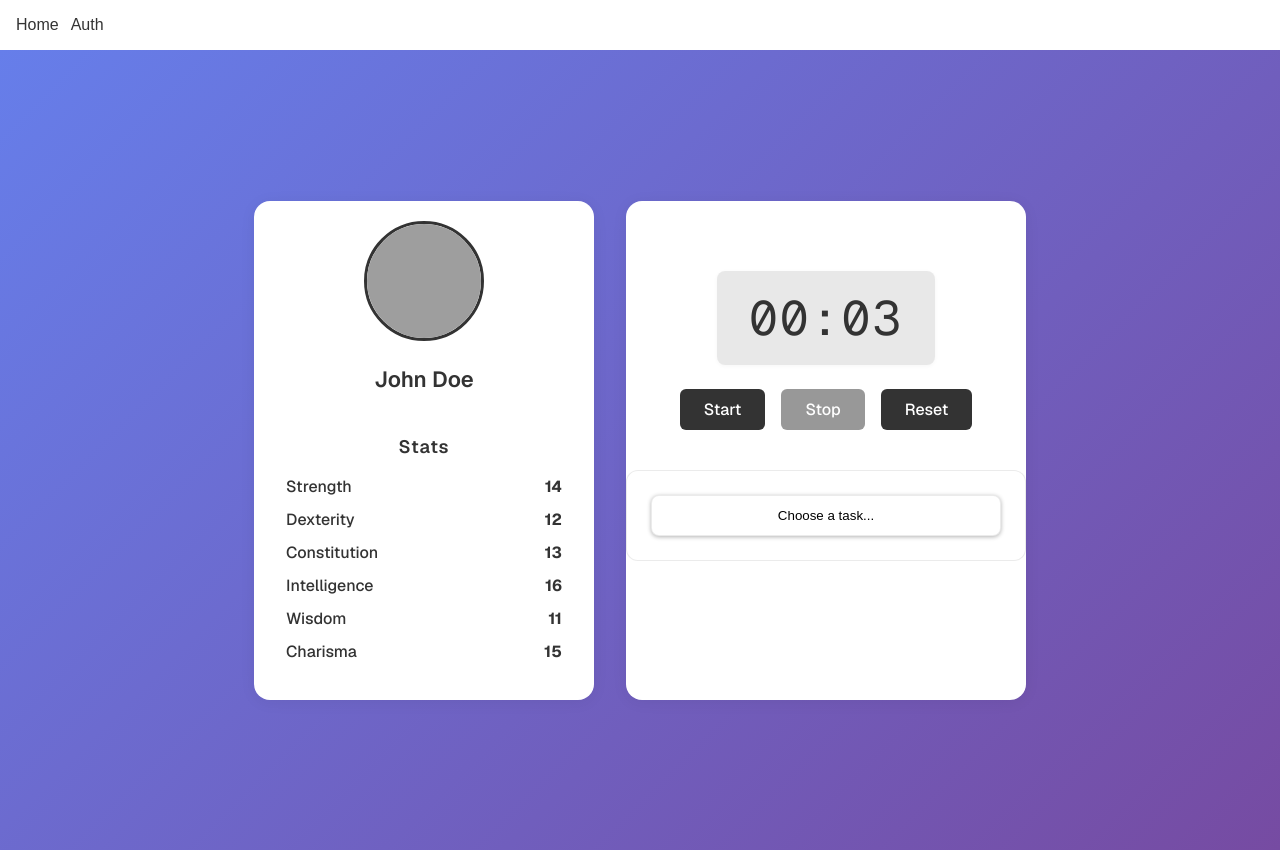
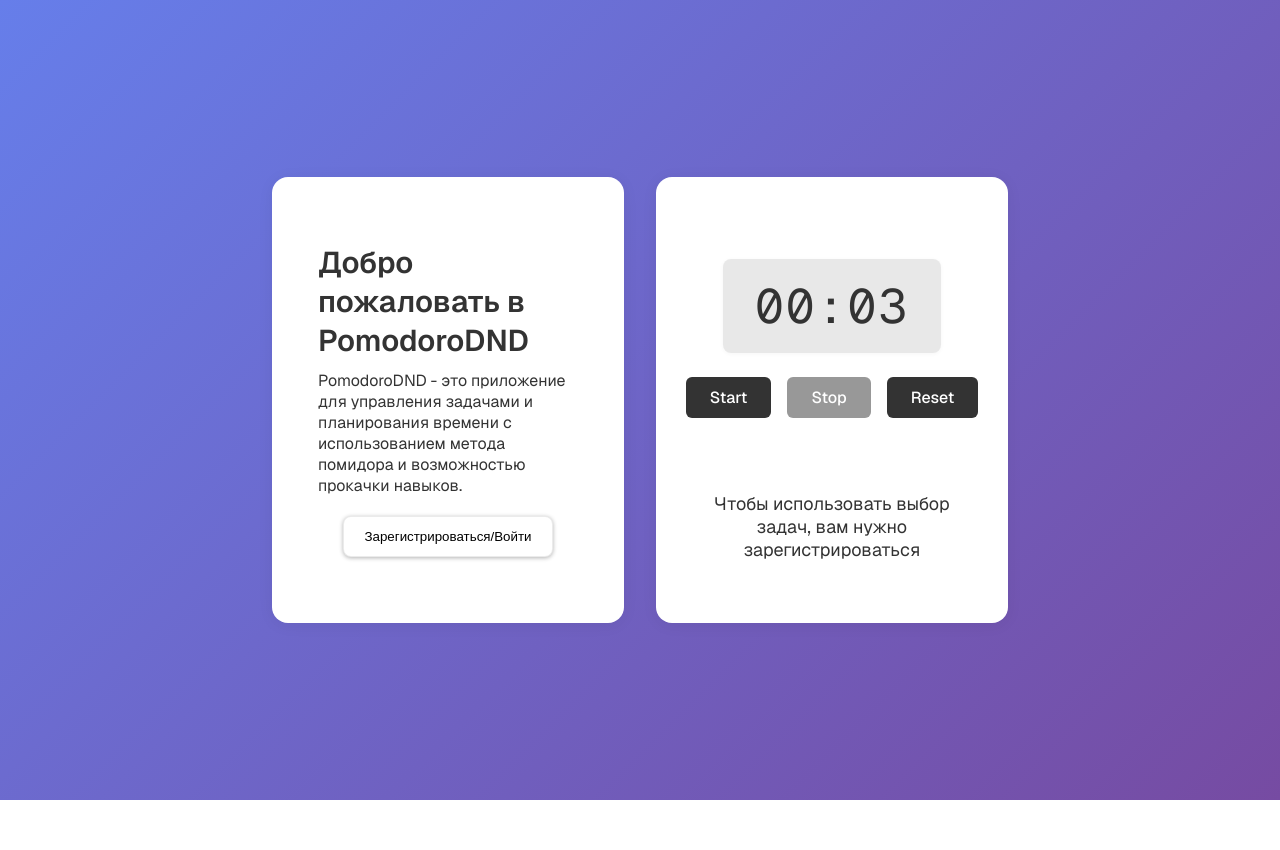
Before and after one commit to TatulArt/Pomodoro-DND, a Next.js app in the folder app/: page /home in a window 1280 px wide. After the commit the page ends 800 px from the top, so only its background shows below. Built offline with nearby package versions, Linux system fonts and the light colour scheme; grey boxes are pictures that could not be loaded.

Commit message:
допилил авторизацию, добавил работу с состоянием приложения

```diff
--- /dev/null
+++ b/app/src/app/AuthContext.js
@@ -0,0 +1,17 @@
+'use client';
+import React, { createContext, useContext, useState } from "react";
+
+const AuthContext = createContext();
+
+export function AuthProvider({ children }) {
+  const [isLoggedIn, setIsLoggedIn] = useState(false);
+  return (
+    <AuthContext.Provider value={{ isLoggedIn, setIsLoggedIn }}>
+      {children}
+    </AuthContext.Provider>
+  );
+}
+
+export function useAuth() {
+  return useContext(AuthContext);
+}
--- a/app/src/app/components/mainPage/leftHalf/profile/profile.js
+++ b/app/src/app/components/mainPage/leftHalf/profile/profile.js
@@ -1,4 +1,3 @@
-import React from "react";
 import styles from "./profile.module.css";
 import Image from "next/image";
 
@@ -9,7 +8,7 @@
 
 export default function Profile() {
   return (
-    <div className={styles["profile-container"]}>
+     <div className={styles["profile-container"]}>
       <Image
         src={userProfile.avatar}
         alt={`${userProfile.name} avatar`}
@@ -21,5 +20,7 @@
         {userProfile.name}
       </h2>
     </div>
+
+
   );
 }
--- a/app/src/app/components/mainPage/rightHalf/timer/timer.module.css
+++ b/app/src/app/components/mainPage/rightHalf/timer/timer.module.css
@@ -3,9 +3,8 @@
   flex-direction: column;
   align-items: center;
   justify-content: center;
-  padding: 60px 200px 0px 200px;
+  padding: 20px;
   max-width: 320px;
-  margin: 10px auto 40px auto;
   gap: 24px;
 }
 
--- a/app/src/app/globals.css
+++ b/app/src/app/globals.css
@@ -6,17 +6,19 @@
 
 html,
 body {
+  background: linear-gradient(135deg, #667eea 0%, #764ba2 100%);
   max-width: 100vw;
   overflow-x: hidden;
 }
 
-body {
+body, header {
+
   color: var(--foreground);
-  background: var(--background);
   font-family: Arial, Helvetica, sans-serif;
   -webkit-font-smoothing: antialiased;
   -moz-osx-font-smoothing: grayscale;
 }
+
 
 * {
   box-sizing: border-box;
--- a/app/src/app/home/page.js
+++ b/app/src/app/home/page.js
@@ -1,21 +1,49 @@
+'use client';
+
 import styles from "./page.module.css";
 import Timer from "../components/mainPage/rightHalf/timer/timer";
 import Profile from "../components/mainPage/leftHalf/profile/profile";
 import UserStats from "../components/mainPage/leftHalf/userStats/userStats";
 import TaskSelector from "../components/mainPage/rightHalf/taskSelector/taskSelector";
+import Link from "next/link";
+import { useAuth } from "../AuthContext";
 
 export default function Home() {
+  const { isLoggedIn } = useAuth();
+
   return (
     <div className={styles.page}>
       <main className={styles.main}>
         <div className={styles['main-page-container']}>
           <div className={styles['main-page-container-left']}>
-            <Profile />
-            <UserStats />
+            {isLoggedIn && <div>
+              <Profile />
+              <UserStats />
+            </div>}
+
+            {!isLoggedIn && <div className={styles['not-logged-in-container']}>
+              <div className={styles['not-logged-in-container-text']}>
+                <h1 className={styles['not-logged-in-container-text-title']}>
+                  Добро пожаловать в <span>PomodoroDND</span>
+                </h1>
+                <p>
+                  PomodoroDND - это приложение для управления задачами и планирования времени с использованием метода помидора и возможностью прокачки навыков.
+                </p>
+              </div>
+              <Link href="/authPage">
+                <button className={styles['register-button']}>
+                  Зарегистрироваться/Войти
+                </button>
+              </Link>
+            </div>}
+
           </div>
           <div className={styles['main-page-container-right']}>
             <Timer />
-            <TaskSelector />
+            {isLoggedIn && <TaskSelector />}
+            {!isLoggedIn && <div className={styles['not-logged-in-timer-text']}>
+                <p>Чтобы использовать выбор задач, вам нужно зарегистрироваться</p>
+            </div>}
           </div>
         </div>
       </main>
--- a/app/src/app/home/page.module.css
+++ b/app/src/app/home/page.module.css
@@ -9,6 +9,7 @@
   background: linear-gradient(135deg, #667eea 0%, #764ba2 100%);
   width: 100%;
   display: flex;
+  flex-direction: column;
   align-items: center;
   justify-content: center;
   min-height: 100svh;
@@ -112,12 +113,16 @@
   display: flex;
   flex-direction: row;
   align-items: flex-start;
-  justify-content: space-around;
+  justify-content: center;
+  padding: 0 200px;
   gap: 32px;
 }
 
 .main-page-container-left {
   background: var(--background);
+  min-width: 30%;
+  max-width: 40%;
+  padding: 16px;
   border-radius: 16px;
   box-shadow: 0 2px 16px 0 rgba(0,0,0,0.06);
   height: 100%;
@@ -125,34 +130,92 @@
 
 .main-page-container-right {
   background: var(--background);
+  min-width: 30%;
+  max-width: 40%;
+  padding: 50px 20px;
   border-radius: 16px;
   box-shadow: 0 2px 16px 0 rgba(0,0,0,0.06);
   height: 100%;
+  display: flex;
+  flex-direction: column;
+  align-items: center;
+  justify-content: space-around;
+}
+
+.not-logged-in-container {
   width: 100%;
+  height: 100%;
+  padding: 50px 30px;
+  display: flex;
+  flex-direction: column;
+  align-items: center;
+  justify-content: space-around;
+}
+
+.register-button {
+  text-align: center;
+  display: flex;
+  align-items: center;
+  padding: 12px 20px;
+  border-radius: 8px;
+  background: var(--background);
+  border: 1px solid var(--gray-alpha-200);
+  box-shadow: 0 1px 4px 0 rgba(0,0,0,0.3);
+  cursor: pointer;
+  transition: all 0.2s ease;
+}
+
+.not-logged-in-container-text {
+  margin-bottom: 20px;
+}
+
+
+.not-logged-in-container-text-title {
+  font-size: 30px;
+  font-weight: 600;
+  color: var(--foreground);
+  margin-bottom: 10px;
+}
+
+.not-logged-in-timer-text {
+  font-size: 18px;
+  font-weight: 400;
+  color: var(--foreground);
+  margin-top: 30px;
+  text-align: center;
+  width: 80%;
 }
 
 @media (max-width: 600px) {
+  .not-logged-in-container {
+    display: flex;
+    flex-direction: column;
+    align-items: center;
+    justify-content: center;
+    gap: 16px;
+  }
+
   .main-page-container {
     flex-direction: column-reverse;
     align-items: center;
     justify-content: center;
     gap: 16px;
+    padding: 0;
   }
 
-  .main-page-container-left {
+  .main-page-container-left, .main-page-container-right {
     background: var(--background);
     border-radius: 16px;
     box-shadow: 0 2px 16px 0 rgba(0,0,0,0.06);
     height: 100%;
+    max-width: 100%;
   }
 
-  .main-page-container-right {
-    background: var(--background);
-    border-radius: 16px;
-    box-shadow: 0 2px 16px 0 rgba(0,0,0,0.06);
-    height: 100%;
+  .main-page-container-left {
+    padding: 0;
   }
 }
+
 
 /* Enable hover only on non-touch devices */
 @media (hover: hover) and (pointer: fine) {
--- a/app/src/app/layout.js
+++ b/app/src/app/layout.js
@@ -1,6 +1,6 @@
-import Link from "next/link";
+import "./globals.css";
 import { Geist, Geist_Mono } from "next/font/google";
-import "./globals.css";
+import { AuthProvider } from "./AuthContext";
 
 const geistSans = Geist({
   variable: "--font-geist-sans",
@@ -12,20 +12,13 @@
   subsets: ["latin"],
 });
 
-export const metadata = {
-  title: "Create Next App",
-  description: "Generated by create next app",
-};
-
 export default function RootLayout({ children }) {
   return (
     <html lang="en">
       <body className={`${geistSans.variable} ${geistMono.variable}`}>
-        <nav style={{ display: "flex", gap: "12px", padding: "16px" }}>
-          <Link href="/home">Home</Link>
-          <Link href="/authPage">Auth</Link>
-        </nav>
-        {children}
+        <AuthProvider>
+          {children}
+        </AuthProvider>
       </body>
     </html>
   );
```
Also changed, not shown: app/src/app/authPage/page.js (+81 -2 lines).
